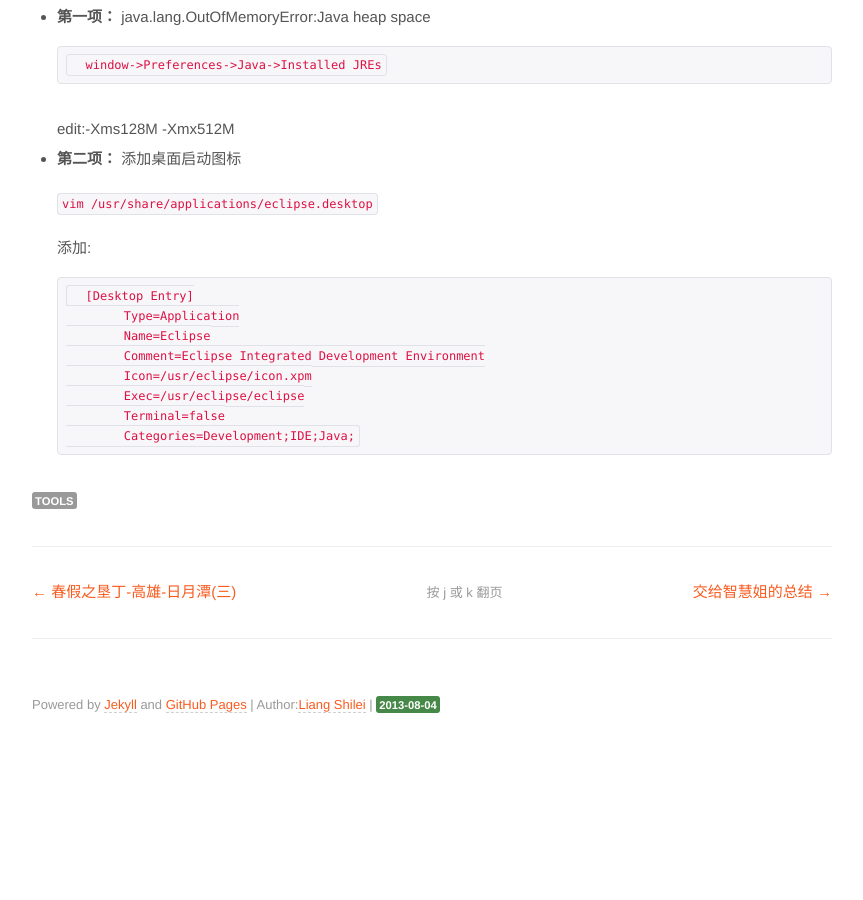
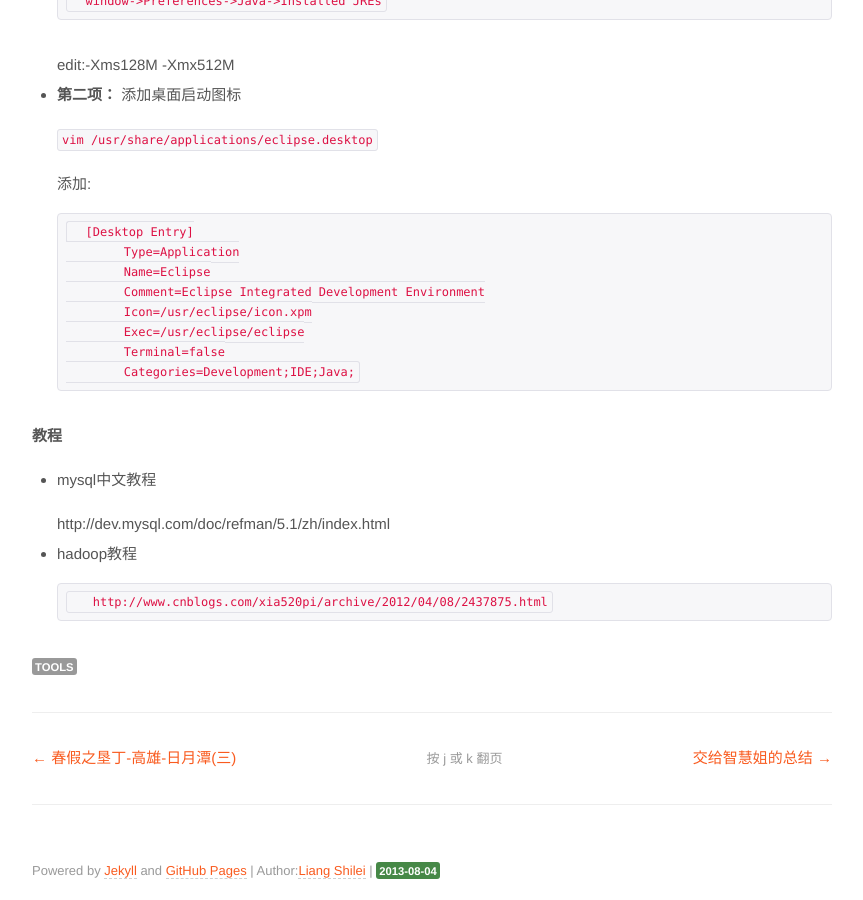
Before and after one commit to helloliangshilei/xmuliang22.github.com, a Jekyll site: the page built from _posts/2013-06-15-little-tools.md, in a window 1280 px wide and 900 px high, scrolled down 1520 px. Shown: the whole window, without its empty margins (208-1071 px from the left). Built offline with Jekyll 4.4.1, drawn with Linux system fonts in a browser that asks for light colours; Markdown is read by kramdown in place of the engine named in the settings; comment, search, counter and statistics services are not loaded; before the commit the page ends 2254 px from its top, so only the background shows below that.

Commit message:
alter little tools

```diff
--- a/_posts/2013-06-15-little-tools.md
+++ b/_posts/2013-06-15-little-tools.md
@@ -9,7 +9,7 @@ tags:
 
 在这里记录一些常用的命令，省得每次用到的时候还要去找，提高效率。
 
-# git和github上搭建个人博客
+**git和github上搭建个人博客**
 
 - **第一步：** 安装git
 
@@ -25,7 +25,7 @@ tags:
     	git commit -m"some message" （从工作区提交到暂存区）
     	git push （推送到远程版本库）
 
-# ubuntu12.04 厦大源
+**ubuntu12.04 厦大源**
 
 - **第一步：** 修改更新源
 
@@ -48,14 +48,14 @@ tags:
 
 	`apt-get update`
 
-# 设置jdk环境变量(linux)
+**设置jdk环境变量(linux)**
 
 	    export JAVA_HOME=/usr/jdk
     	export JRE_HOME=/usr/jdk/jre
     	export PATH=$JAVA_HOME/bin:$JRE_HOME/bin:$PATH
     	export CLASSPATH=.:$CLASSPATH:$JAVA_HOME/lib:$JAVA_HOME/lib
 
-# eclipse
+**eclipse**
 
 - **第一项：** java.lang.OutOfMemoryError:Java heap space
 
@@ -77,3 +77,17 @@ tags:
     	Exec=/usr/eclipse/eclipse
     	Terminal=false
     	Categories=Development;IDE;Java;
+
+**教程**
+
+
+- mysql中文教程
+
+
+     	http://dev.mysql.com/doc/refman/5.1/zh/index.html
+
+
+
+- hadoop教程
+
+		 http://www.cnblogs.com/xia520pi/archive/2012/04/08/2437875.html
```
